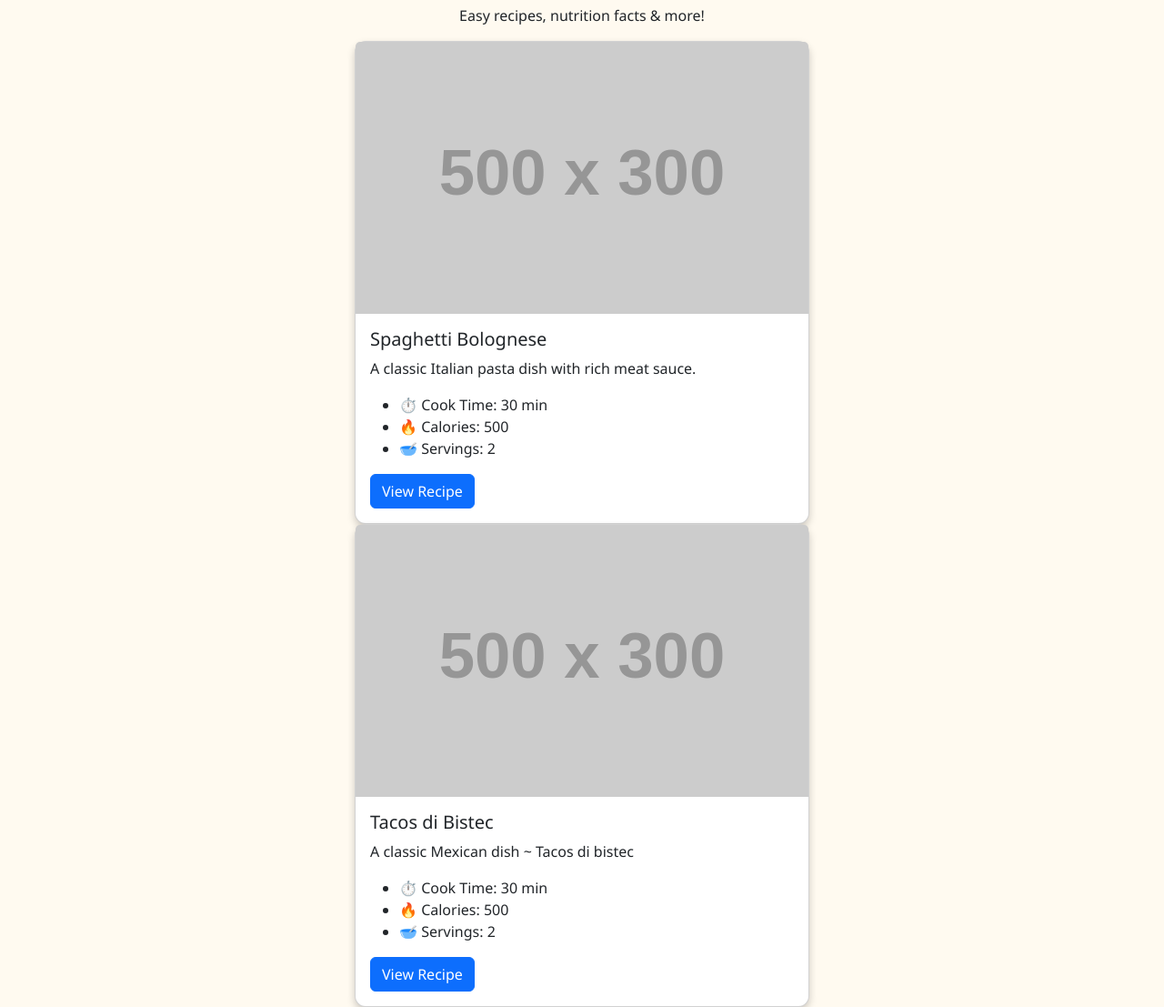
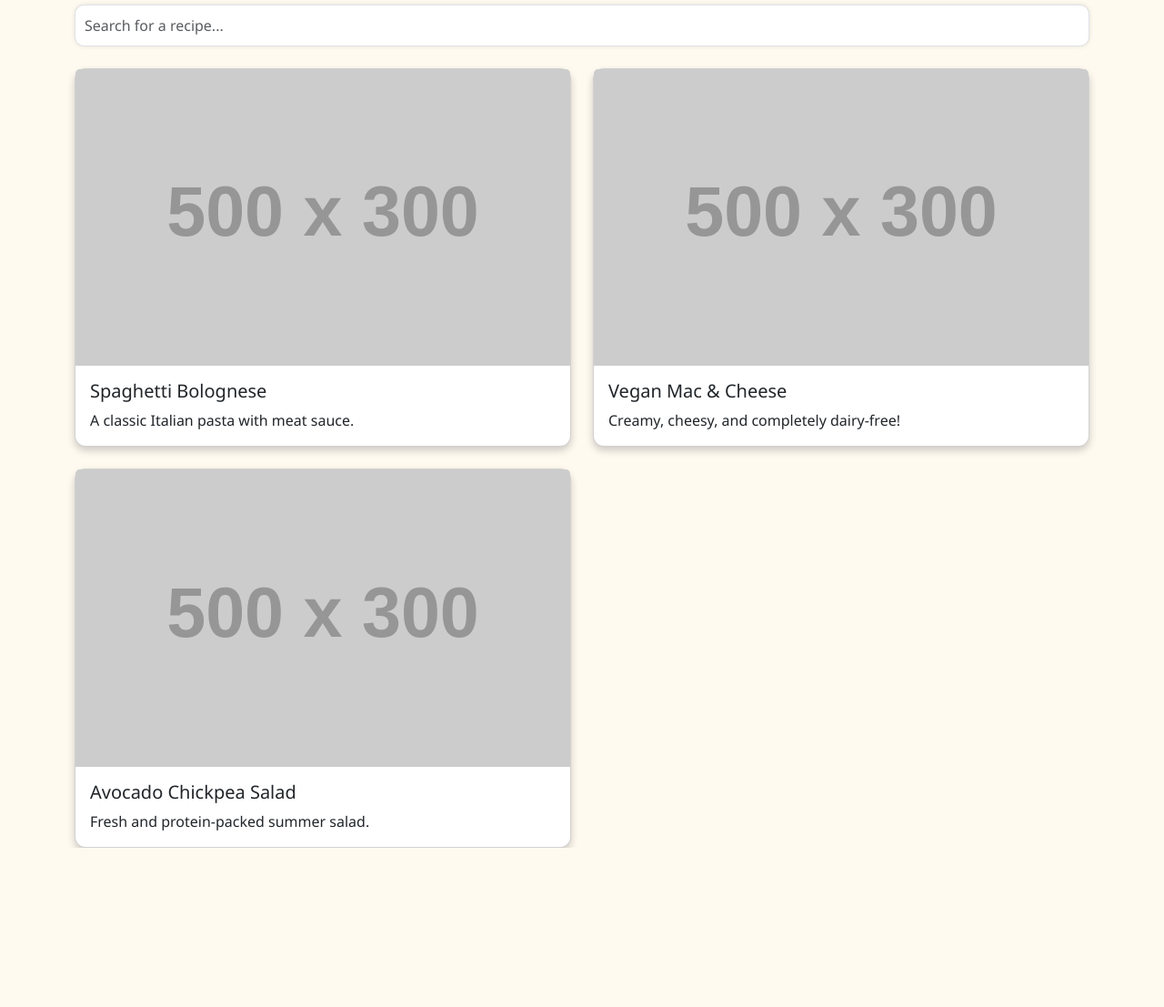
Before and after one commit to JMGR12/my-recipe-website, a website: page index.html in a window 1280 px wide. Shown: the part 115-1222 px from the top of the page at 91% size. After the commit the page ends 1047 px from the top, so only its background shows below. Drawn offline with nearby package versions, Linux system fonts and the light colour scheme; placeholder pictures from the web are drawn by us.

Commit message:
Added the the most recent files

```diff
--- a/index.html
+++ b/index.html
@@ -9,43 +9,56 @@
 
 </head>
 <body>
+    <div class="container mt-5">
+      <h1 class="text-center mb-4">🍽️ My Favorite Recipes</h1>
 
-  <div class="container mt-5">
-    <h1 class="text-center mb-4">Welcome to My Recipe Website</h1>
-    <p class="text-center">Easy recipes, nutrition facts & more!</p>
+      <!-- 🔍 Search Bar -->
+      <div class="mb-4">
+        <input type="text" id="searchInput" class="form-control" placeholder="Search for a recipe...">
       </div>
-  <!-- Start of the Recipe Cardthe -->
-  <div class="card" style="width: 100%; max-width: 500px; margin: 0 auto;">
-    <img src="https://via.placeholder.com/500x300" class="card-img-top" alt="Recipe Image">
+
+      <!-- 👇 Recipe Cards Container -->
+      <div id="recipeList" class="row row-cols-1 row-cols-md-2 g-4">
+
+        <!-- 🍝 Recipe 1 -->
+        <div class="col recipe-card">
+          <div class="card h-100">
+            <img src="https://via.placeholder.com/500x300" class="card-img-top" alt="Spaghetti">
             <div class="card-body">
               <h5 class="card-title">Spaghetti Bolognese</h5>
-      <p class="card-text">A classic Italian pasta dish with rich meat sauce.</p>
-      <ul>
-        <li>⏱️ Cook Time: 30 min</li>
-        <li>🔥 Calories: 500</li>
-        <li>🥣 Servings: 2</li>
-      </ul>
-      <a href="#" class="btn btn-primary">View Recipe</a>
+              <p class="card-text">A classic Italian pasta with meat sauce.</p>
             </div>
           </div>
-  <!-- 👆 Recipe Card Ends Here -->
+        </div>
 
-   <!-- Start of the Recipe Cardthe -->
-  <div class="card" style="width: 100%; max-width: 500px; margin: 0 auto;">
-    <img src="https://via.placeholder.com/500x300" class="card-img-top" alt="Recipe Image">
+        <!-- 🧀 Recipe 2 -->
+        <div class="col recipe-card">
+          <div class="card h-100">
+            <img src="https://via.placeholder.com/500x300" class="card-img-top" alt="Mac & Cheese">
             <div class="card-body">
-      <h5 class="card-title">Tacos di Bistec</h5>
-      <p class="card-text">A classic Mexican dish ~ Tacos di bistec </p>
-      <ul>
-        <li>⏱️ Cook Time: 30 min</li>
-        <li>🔥 Calories: 500</li>
-        <li>🥣 Servings: 2</li>
-      </ul>
-      <a href="#" class="btn btn-primary">View Recipe</a>
+              <h5 class="card-title">Vegan Mac & Cheese</h5>
+              <p class="card-text">Creamy, cheesy, and completely dairy-free!</p>
             </div>
           </div>
-  <!-- 👆 Recipe Card Ends Here -->
+        </div>
 
+        <!-- 🥗 Recipe 3 -->
+        <div class="col recipe-card">
+          <div class="card h-100">
+            <img src="https://via.placeholder.com/500x300" class="card-img-top" alt="Salad">
+            <div class="card-body">
+              <h5 class="card-title">Avocado Chickpea Salad</h5>
+              <p class="card-text">Fresh and protein-packed summer salad.</p>
+            </div>
+          </div>
+        </div>
+
+      </div>
+    </div>
+
+    <!-- Bootstrap & Script -->
     <script src="https://cdn.jsdelivr.net/npm/bootstrap@5.3.3/dist/js/bootstrap.bundle.min.js"></script>
+    <script src="script.js" defer></script>
   </body>
+
 </html>
--- a/script.js
+++ b/script.js
@@ -1 +1,12 @@
 console.log("JavaScript is linked! ✅");
+document.getElementById('searchInput').addEventListener('keyup', function () {
+    const filter = this.value.toLowerCase();
+    const cards = document.querySelectorAll('.recipe-card');
+
+    cards.forEach(card => {
+      const title = card.querySelector('.card-title').textContent.toLowerCase();
+      const text = card.querySelector('.card-text').textContent.toLowerCase();
+      const match = title.includes(filter) || text.includes(filter);
+      card.style.display = match ? '' : 'none';
+    });
+  });
--- a/style.css
+++ b/style.css
@@ -7,3 +7,8 @@ body {
     box-shadow: 0 4px 8px rgba(0, 0, 0, 0.2);
     border-radius: 12px;
   }
+  #searchInput {
+    border-radius: 10px;
+    padding: 10px;
+    box-shadow: 0 0 5px rgba(0,0,0,0.1);
+  }
```
Lines whose indentation alone changed are shown as unchanged.
